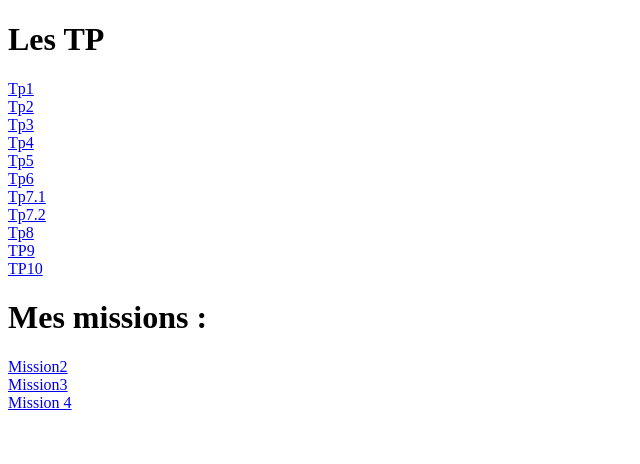
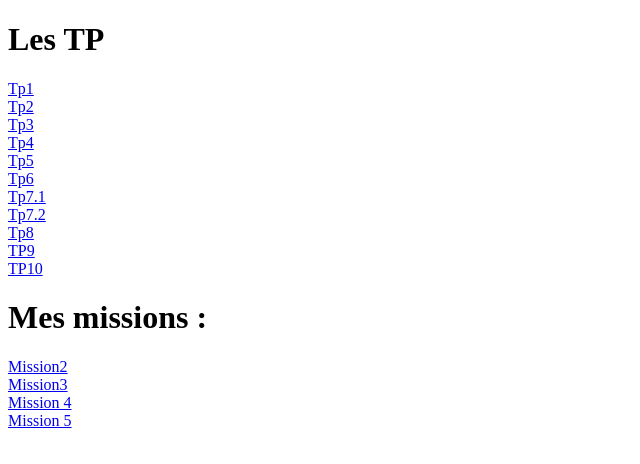
Before and after one commit to erww9un/TP, a plain HTML site: page index.html in a window 1280 px wide. Shown: the full height of the page, 0-640 px from the left. Drawn offline with Linux system fonts and the light colour scheme.

Commit message:
Update index.html

```diff
--- a/index.html
+++ b/index.html
@@ -34,6 +34,8 @@
 <a href="Mission 3.html">Mission3 </a>
 <br>
 <a href="mission4.pdf">Mission 4 </a>
+<br>
+<a href="cv.html">Mission 5 </a>
 
 </body>
 </html>
```
